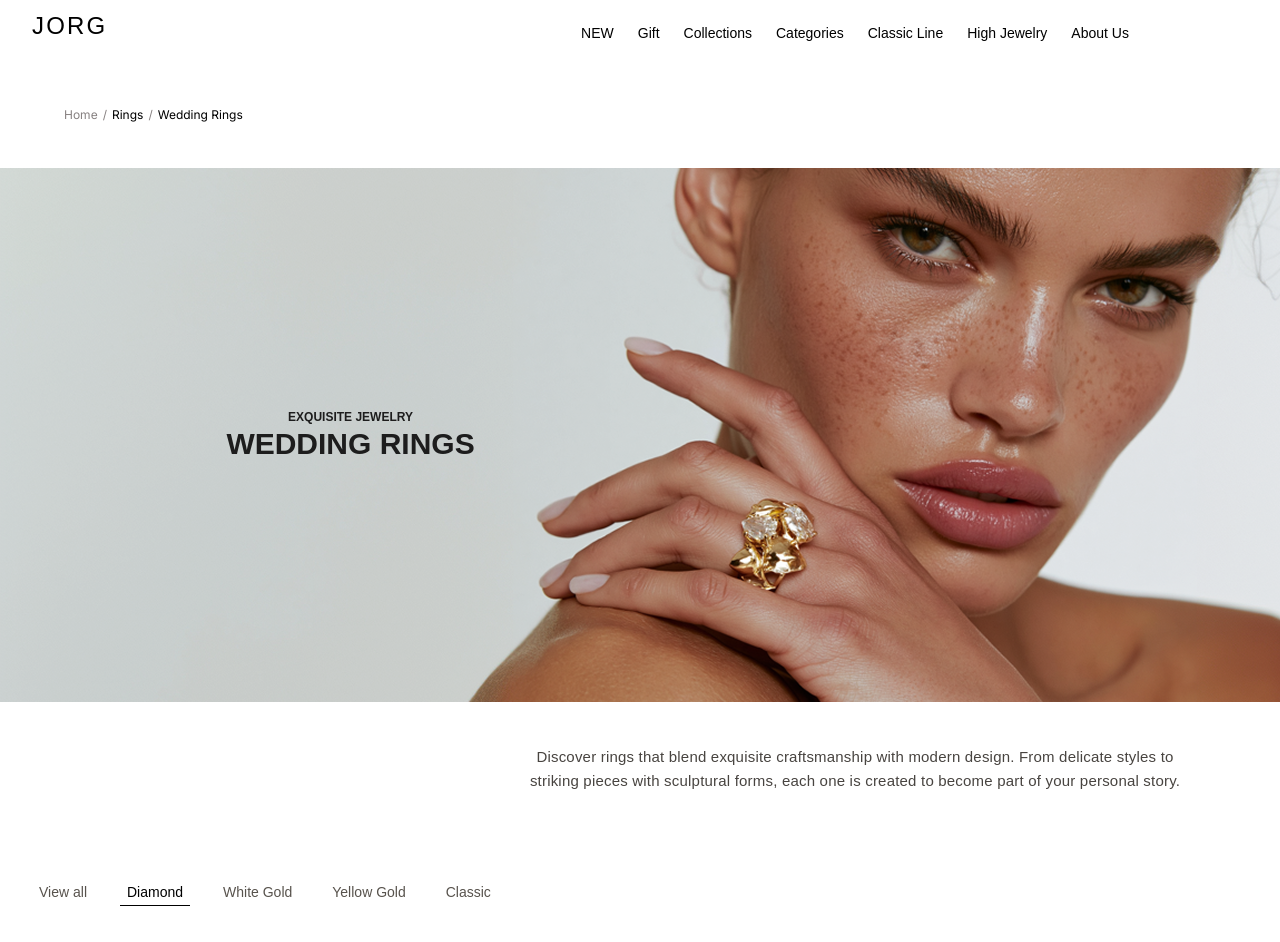
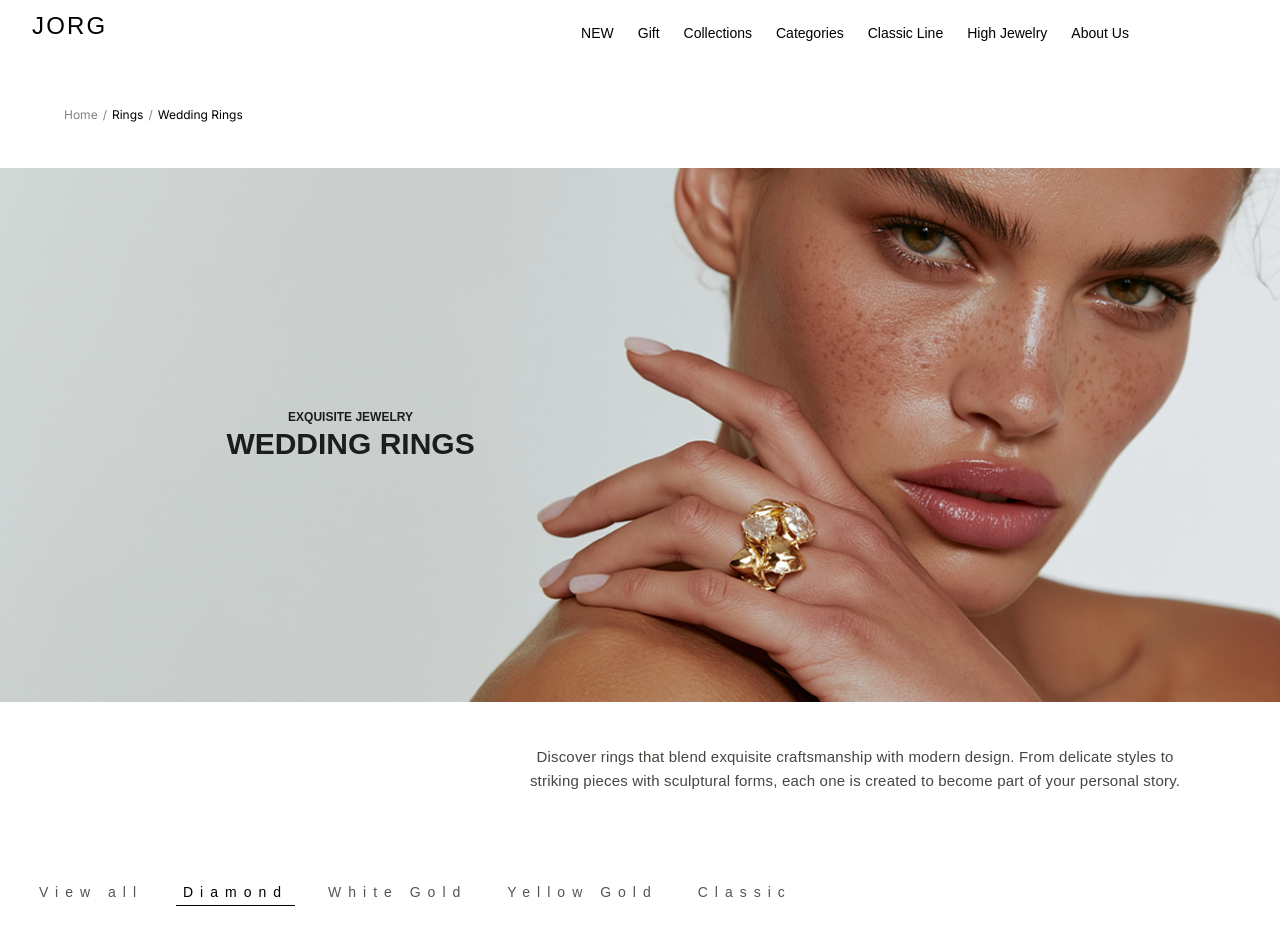
Before and after one commit to Diana19T/jorg-website, a Next.js app: page /category/wedding-rings in a window 1280 px wide. Shown: the top 942 px of the page. Built offline with nearby package versions, Linux system fonts and the light colour scheme; a web font is replaced by a local one.

Commit message:
Increase letter spacing in FilterBar styles

```diff
--- a/components/primitives/FilterBar.module.css
+++ b/components/primitives/FilterBar.module.css
@@ -22,7 +22,7 @@
   font-weight: 400;
   font-size: 14px;
   line-height: 18px;
-  letter-spacing: 0;
+  letter-spacing: 7px;
   color: #58534d;
   border-bottom: 1px solid transparent;
 }
```
